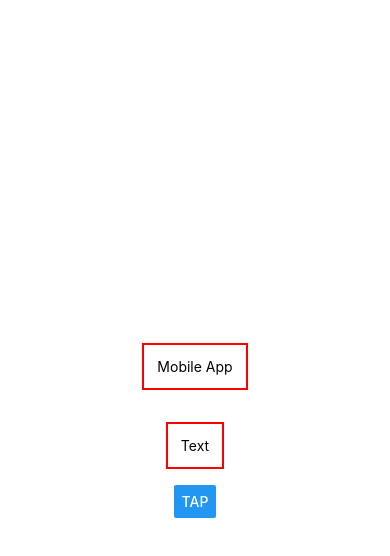
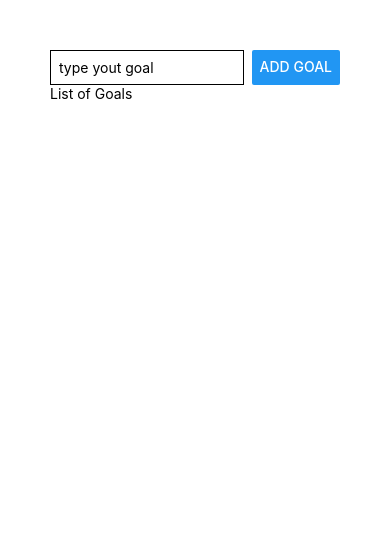
Before and after one commit to Pavithrank02/mobile-app, a React Native app: screen / in a window 390 px wide. Shown: the top 556 px of the page. Built offline with nearby package versions, Linux system fonts and the light colour scheme.

Commit message:
Understanding layout

```diff
--- a/App.js
+++ b/App.js
@@ -1,29 +1,37 @@
 import { StatusBar } from 'expo-status-bar';
-import { StyleSheet, Text, View, Button } from 'react-native';
+import { StyleSheet, Text, View, Button, TextInput } from 'react-native';
 
 export default function App() {
   return (
-    <View style={styles.container}>
-      <Text style={styles.dummy}>Mobile App</Text>
-      <View >
-        <Text style={styles.dummy}>Text</Text>
+    <View style={styles.appContainer}>
+      <View style={styles.inputContainer}>
+        <TextInput
+        placeholder='type yout goal'
+        style={styles.textInput}
+        />
+        <Button title='Add Goal'/>
       </View>
-      <Button title='tap' />
+      <View>
+        <Text>List of Goals</Text>
+      </View>
     </View>
   );
 }
 
 const styles = StyleSheet.create({
-  container: {
-    flex: 1,
-    backgroundColor: '#fff',
-    alignItems: 'center',
-    justifyContent: 'center',
+
+  appContainer: {
+    padding: 50,
   },
-  dummy: {
-    margin: 16,
-    borderWidth: 2,
-    borderColor: 'red',
-    padding: 13,
+  inputContainer: {
+    flexDirection: 'row',
+    justifyContent: 'space-between',
+  },
+  textInput: {
+    borderWidth: 1,
+    borderColor: 'black',
+    width: '80%',
+    marginRight: 8,
+    padding: 8,
   }
 });
```
Also changed, not shown: 1 other file (tests, documents, lock files or other folders).
